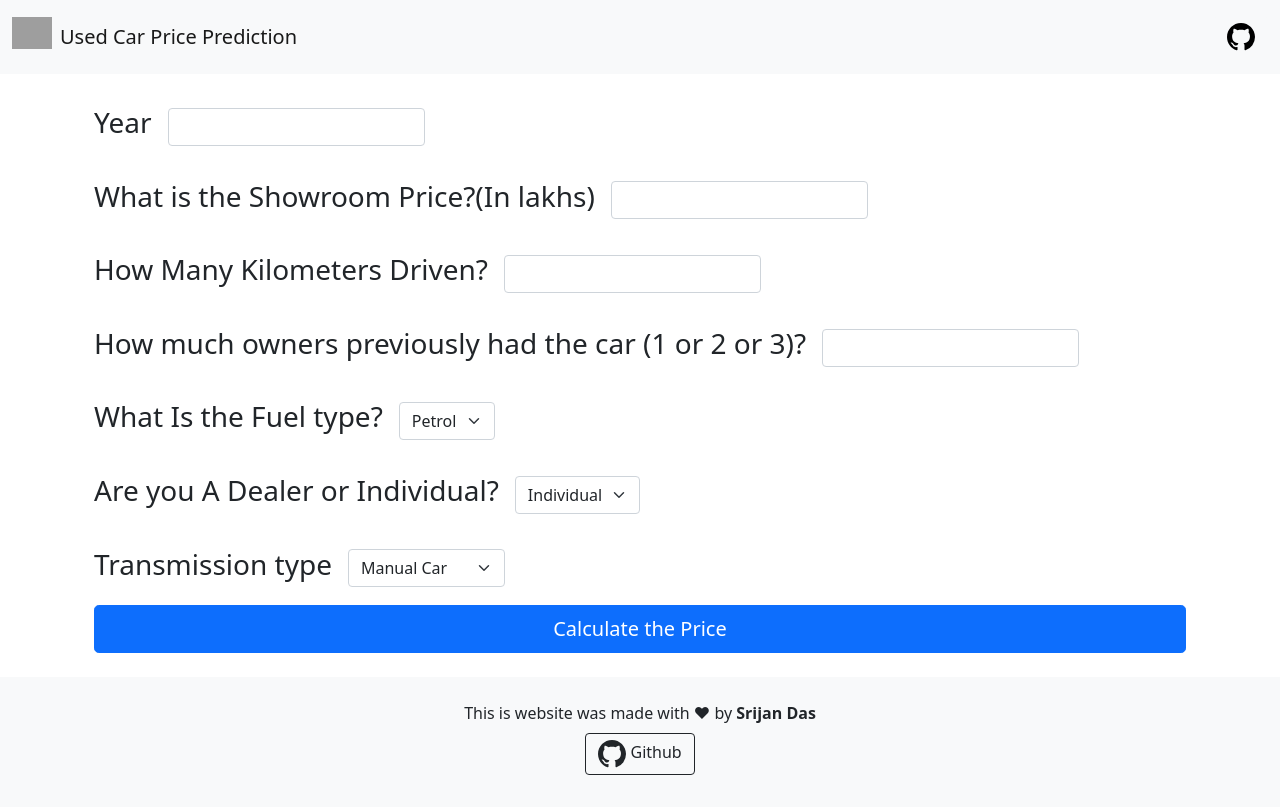
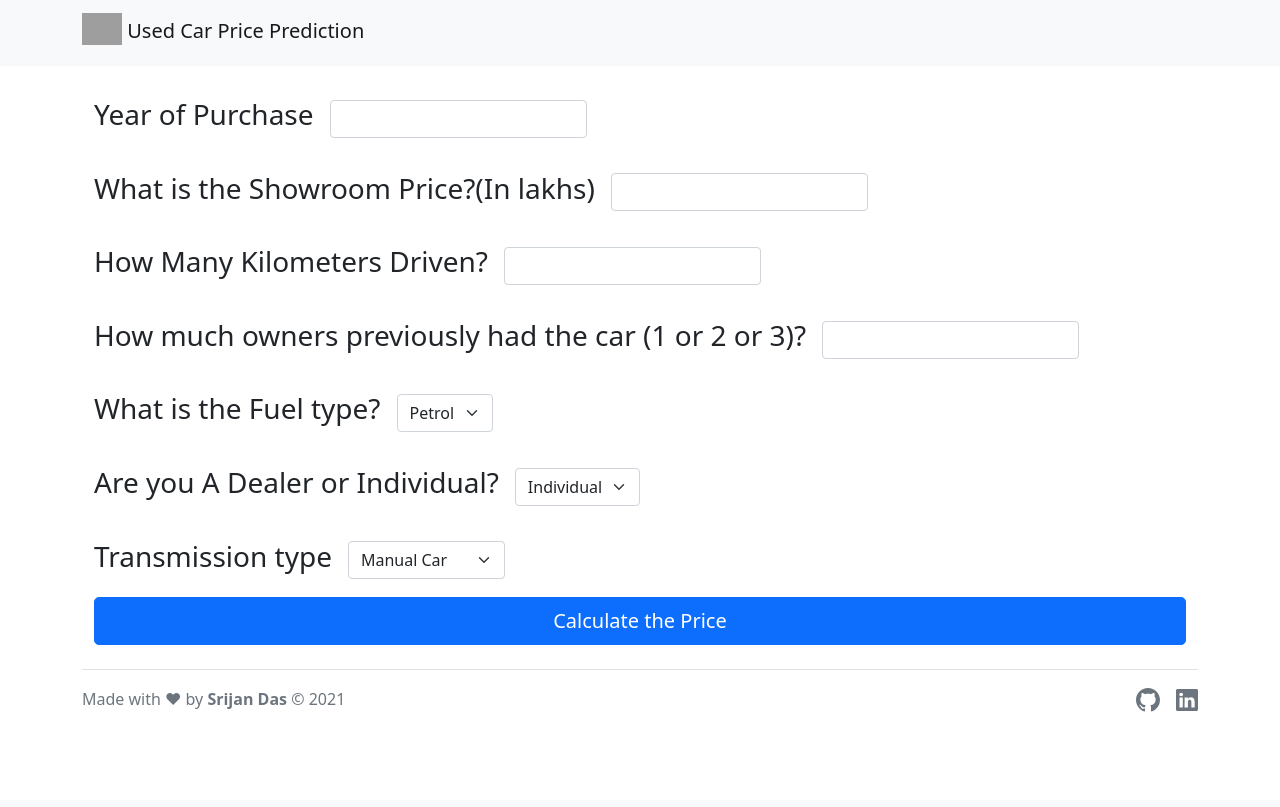
Before and after one commit to SrijanDas/used-car-price-prediction, a Flask app: page / in a window 1280 px wide. After the commit the page ends 712 px from the top, so only its background shows below. Run offline with Flask 2, Linux system fonts and the light colour scheme; parts of the project's set-up code (start-up, migrations or seed data) failed here and were passed over; grey boxes are pictures that could not be loaded.

Commit message:
improved ui

```diff
--- a/app.py
+++ b/app.py
@@ -67,13 +67,13 @@ def predict():
         output = round(prediction[0], 2)
 
         if output < 0:
-            return render_template('home.html', prediction_texts="Sorry, we cannot predict the price.")
+            return render_template('prediction.html', prediction_texts="Sorry, we cannot predict the price.")
         else:
-            return render_template('home.html', prediction_text="Selling Price: {}".format(output),
+            return render_template('prediction.html', prediction_text="Selling Price: {}".format(output),
                                    car_details=car_details)
     else:
         return render_template('home.html')
 
 
 if __name__ == "__main__":
-    app.run(debug=False)
+    app.run(debug=True)
--- a/templates/base.html
+++ b/templates/base.html
@@ -14,13 +14,14 @@
     />
 
     <!-- custom css -->
+    <link rel="stylesheet" href="{{url_for('static', filename='home.css')}}" />
     <title>Car Price Prediction</title>
   </head>
 
   <body>
     <nav class="navbar navbar-light bg-light">
-      <div class="container-fluid">
-        <a class="navbar-brand d-flex align-items-center gap-2" href="/">
+      <div id="navbarBrandContainer" class="container">
+        <a class="navbar-brand" href="/">
           <img
             src="https://www.maxpixel.net/static/photo/1x/Sports-Car-Car-Vector-Illustration-Vehicle-5208261.png"
             alt=""
@@ -30,17 +31,40 @@
           />
           Used Car Price Prediction
         </a>
-        <button
-          onclick="handleClick()"
-          class="btn btn-light my-2"
-          data-bs-toggle="tooltip"
-          data-bs-placement="left"
-          title="View on Github"
+      </div>
+    </nav>
+
+    <div class="container">{%block content%}{%endblock%}</div>
+    <!-- footer -->
+    <div class="container">
+      <footer
+        class="
+          d-flex
+          flex-wrap
+          justify-content-between
+          align-items-center
+          py-3
+          my-4
+          border-top
+        "
+      >
+        <div class="col-md-4 d-flex align-items-center">
+          <span class="text-muted"
+            >Made with ❤ by <b>Srijan Das</b> &copy; 2021
+          </span>
+        </div>
+
+        <ul class="nav col-md-4 justify-content-end list-unstyled d-flex">
+          <li class="ms-3">
+            <a
+              class="text-muted"
+              href="https://github.com/SrijanDas/used-car-price-prediction"
+              target="_blank"
             >
               <svg
                 xmlns="http://www.w3.org/2000/svg"
-            width="28"
-            height="28"
+                width="24"
+                height="24"
                 fill="currentColor"
                 class="bi bi-github"
                 viewBox="0 0 16 16"
@@ -49,44 +73,58 @@
                   d="M8 0C3.58 0 0 3.58 0 8c0 3.54 2.29 6.53 5.47 7.59.4.07.55-.17.55-.38 0-.19-.01-.82-.01-1.49-2.01.37-2.53-.49-2.69-.94-.09-.23-.48-.94-.82-1.13-.28-.15-.68-.52-.01-.53.63-.01 1.08.58 1.23.82.72 1.21 1.87.87 2.33.66.07-.52.28-.87.51-1.07-1.78-.2-3.64-.89-3.64-3.95 0-.87.31-1.59.82-2.15-.08-.2-.36-1.02.08-2.12 0 0 .67-.21 2.2.82.64-.18 1.32-.27 2-.27.68 0 1.36.09 2 .27 1.53-1.04 2.2-.82 2.2-.82.44 1.1.16 1.92.08 2.12.51.56.82 1.27.82 2.15 0 3.07-1.87 3.75-3.65 3.95.29.25.54.73.54 1.48 0 1.07-.01 1.93-.01 2.2 0 .21.15.46.55.38A8.012 8.012 0 0 0 16 8c0-4.42-3.58-8-8-8z"
                 />
               </svg>
-        </button>
-      </div>
-    </nav>
+            </a>
+          </li>
 
-    <div class="container">{%block content%}{%endblock%}</div>
-    <footer class="mt-4 mb-0 px-4 py-4 bg-light text-center">
-      <span>This is website was made with ❤ by <b> Srijan Das</b></span>
-      <br />
-      <button onclick="handleClick()" class="btn btn-outline-dark my-2">
+          <li class="ms-3">
+            <a
+              class="text-muted"
+              href="https://www.linkedin.com/in/srijan-das-3591791b3"
+              target="_blank"
+            >
               <svg
                 xmlns="http://www.w3.org/2000/svg"
-          width="28"
-          height="28"
+                width="22"
+                height="22"
                 fill="currentColor"
-          class="bi bi-github"
+                class="bi bi-linkedin"
                 viewBox="0 0 16 16"
               >
                 <path
-            d="M8 0C3.58 0 0 3.58 0 8c0 3.54 2.29 6.53 5.47 7.59.4.07.55-.17.55-.38 0-.19-.01-.82-.01-1.49-2.01.37-2.53-.49-2.69-.94-.09-.23-.48-.94-.82-1.13-.28-.15-.68-.52-.01-.53.63-.01 1.08.58 1.23.82.72 1.21 1.87.87 2.33.66.07-.52.28-.87.51-1.07-1.78-.2-3.64-.89-3.64-3.95 0-.87.31-1.59.82-2.15-.08-.2-.36-1.02.08-2.12 0 0 .67-.21 2.2.82.64-.18 1.32-.27 2-.27.68 0 1.36.09 2 .27 1.53-1.04 2.2-.82 2.2-.82.44 1.1.16 1.92.08 2.12.51.56.82 1.27.82 2.15 0 3.07-1.87 3.75-3.65 3.95.29.25.54.73.54 1.48 0 1.07-.01 1.93-.01 2.2 0 .21.15.46.55.38A8.012 8.012 0 0 0 16 8c0-4.42-3.58-8-8-8z"
+                  d="M0 1.146C0 .513.526 0 1.175 0h13.65C15.474 0 16 .513 16 1.146v13.708c0 .633-.526 1.146-1.175 1.146H1.175C.526 16 0 15.487 0 14.854V1.146zm4.943 12.248V6.169H2.542v7.225h2.401zm-1.2-8.212c.837 0 1.358-.554 1.358-1.248-.015-.709-.52-1.248-1.342-1.248-.822 0-1.359.54-1.359 1.248 0 .694.521 1.248 1.327 1.248h.016zm4.908 8.212V9.359c0-.216.016-.432.08-.586.173-.431.568-.878 1.232-.878.869 0 1.216.662 1.216 1.634v3.865h2.401V9.25c0-2.22-1.184-3.252-2.764-3.252-1.274 0-1.845.7-2.165 1.193v.025h-.016a5.54 5.54 0 0 1 .016-.025V6.169h-2.4c.03.678 0 7.225 0 7.225h2.4z"
                 />
               </svg>
-        Github
-      </button>
+            </a>
+          </li>
+        </ul>
       </footer>
+    </div>
 
+    <!-- jquery -->
     <script
       src="https://cdn.jsdelivr.net/npm/bootstrap@5.1.0/dist/js/bootstrap.bundle.min.js"
       integrity="sha384-U1DAWAznBHeqEIlVSCgzq+c9gqGAJn5c/t99JyeKa9xxaYpSvHU5awsuZVVFIhvj"
       crossorigin="anonymous"
     ></script>
 
-    <script>
-      const handleClick = () => {
-        window.open(
-          "https://github.com/SrijanDas/used-car-price-prediction",
-          "_blank"
-        );
-      };
-    </script>
+    <script src="https://ajax.googleapis.com/ajax/libs/jquery/3.5.1/jquery.min.js"></script>
+
+    <!-- bootstrap -->
+    <script
+      src="https://cdn.jsdelivr.net/npm/@popperjs/core@2.9.3/dist/umd/popper.min.js"
+      integrity="sha384-eMNCOe7tC1doHpGoWe/6oMVemdAVTMs2xqW4mwXrXsW0L84Iytr2wi5v2QjrP/xp"
+      crossorigin="anonymous"
+    ></script>
+    <script
+      src="https://cdn.jsdelivr.net/npm/bootstrap@5.1.0/dist/js/bootstrap.min.js"
+      integrity="sha384-cn7l7gDp0eyniUwwAZgrzD06kc/tftFf19TOAs2zVinnD/C7E91j9yyk5//jjpt/"
+      crossorigin="anonymous"
+    ></script>
+
+    <!-- custom -->
+    <script
+      type="text/javascript"
+      src="{{url_for('static', filename='home.js')}}"
+    ></script>
   </body>
 </html>
--- a/templates/home.html
+++ b/templates/home.html
@@ -1,10 +1,10 @@
 {% extends 'base.html' %} {%block content%}
 
-<div class="container-fluid">
-  <form action="{{ url_for('predict')}}" method="post">
+<div id="content" class="container-fluid">
+  <form id="form" action="{{ url_for('predict')}}" method="post">
     <div class="row g-3 align-items-center my-3">
       <div class="col-auto">
-        <h3 class="">Year</h3>
+        <h3 class="">Year of Purchase</h3>
       </div>
       <div class="col-auto">
         <input class="form-control" id="first" name="Year" type="number" />
@@ -58,7 +58,7 @@
 
     <div class="row g-3 align-items-center my-3">
       <div class="col-auto">
-        <h3 class="">What Is the Fuel type?</h3>
+        <h3 class="">What is the Fuel type?</h3>
       </div>
       <div class="col-auto">
         <select
@@ -111,33 +111,11 @@
       </div>
     </div>
     <div class="d-grid gap-2">
-      <button id="sub" type="submit" class="btn btn-primary btn-lg">
+      <button id="calculateBtn" type="submit" class="btn btn-primary btn-lg">
         Calculate the Price
       </button>
     </div>
   </form>
+</div>
 
-  {% if prediction_text %}
-
-  <div class="alert alert-primary my-3" role="alert">
-    <h5>Car Details:</h5>
-    <hr />
-
-    <p><b>Year:</b> {{car_details.year}}</p>
-    <p><b>KM Driven:</b> {{car_details.kms}}</p>
-    <p><b>Price:</b> {{car_details.price}}</p>
-    <p><b>No of Owners:</b> {{car_details.owner}}</p>
-    <p><b>Fuel Type:</b> {{car_details.fuel_type}}</p>
-    <p><b>Seller Type:</b> {{car_details.seller}}</p>
-    <p><b>Transmission:</b> {{car_details.trans}}</p>
-
-    <hr />
-
-    <h3>{{prediction_text}}</h3>
-  </div>
-  <button onclick="window.location.href = '/' " class="btn btn-light">
-    Reset
-  </button>
-  {% endif %}
-</div>
 {%endblock%}
```
Lines whose indentation alone changed are shown as unchanged.
